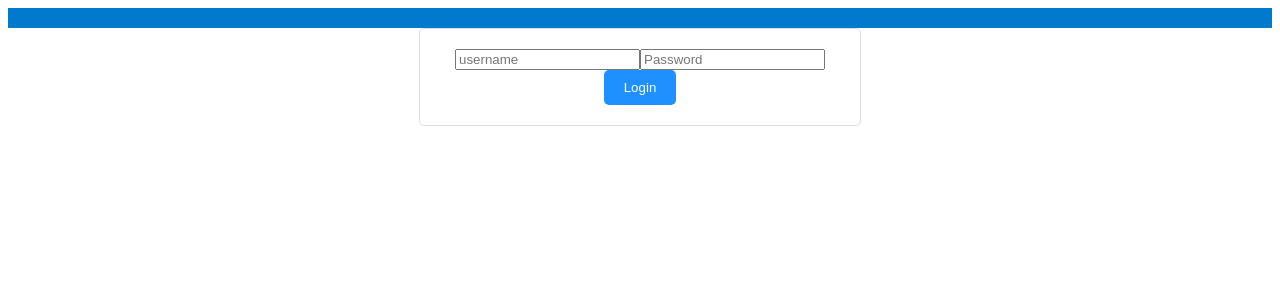
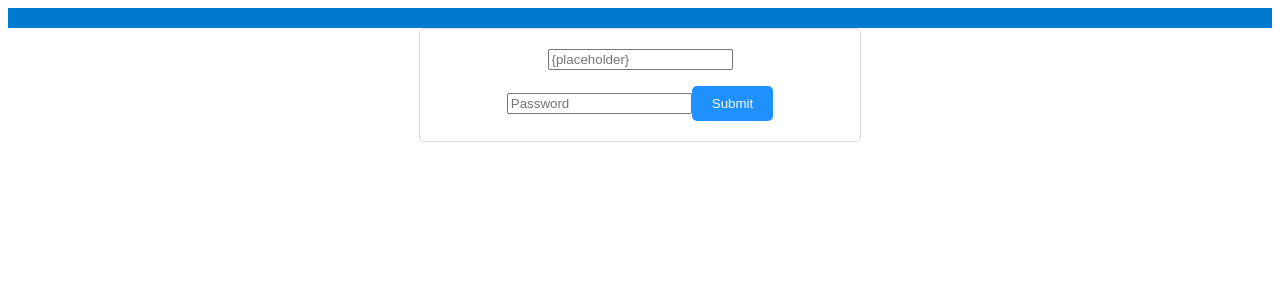
Before and after one commit to nikosajadi/Next-App, a Next.js app: page /login in a window 1280 px wide. Shown: the top 300 px of the page. Built offline with nearby package versions, Linux system fonts and the light colour scheme.

Commit message:
[Update]

```diff
--- a/src/pages/components/Button.tsx
+++ b/src/pages/components/Button.tsx
@@ -1,10 +1,16 @@
 /** @jsxImportSource @emotion/react */
 import { css } from '@emotion/react';
-import React, { Children } from 'react';
+import React from 'react';
 
-export default function Button({children}: {childre: React.ReactNode}) {
+type ButtonProps = {
+  type?: 'button' | 'submit' | 'reset';
+  children: React.ReactNode;
+};
+
+export default function Button({ type = 'button', children }: ButtonProps) {
   return (
     <button
+      type={type}
       css={css`
         background-color: #1e90ff;
         color: white;
--- /dev/null
+++ b/src/pages/components/Input/Input.tsx
@@ -0,0 +1,21 @@
+/** @jsxImportSource @emotion/react */
+import { css } from '@emotion/react';
+
+type InputProps = {
+  type?: string;
+  placeholder?: string;
+};
+
+
+export default function Input({ type = 'text', placeholder }: InputProps) {
+  return (
+    <div
+      css={css`
+       width: 100%;
+        margin-bottom: 1rem;
+      `}
+    >
+      <input type='{type}' placeholder='{placeholder}'/>
+    </div>
+  );
+}
--- /dev/null
+++ b/src/pages/components/index.tsx
@@ -0,0 +1,2 @@
+export
+{}
--- a/src/pages/login.tsx
+++ b/src/pages/login.tsx
@@ -3,6 +3,7 @@ import { css } from '@emotion/react';
 import LayoutAuth from './containers/LayoutAuth/LayoutAuth';
 import Header from './components/Header';
 import Button from './components/Button';
+import Input from './components/Input/Input';
 
 export default function Login() {
   return(
@@ -14,9 +15,9 @@ export default function Login() {
     <LayoutAuth>
       <>
       <form>
-      <input type='text' placeholder='username'></input>
+      <Input type='text' placeholder='email' />
       <input type='text' placeholder='Password'></input>
-      <Button>Login</Button>
+      <Button>Submit</Button>
       </form>
       </>
     </LayoutAuth>
```
Also changed, not shown: src/pages/components/InputEmail/InputEmail.tsx (added, +21 -0 lines), src/pages/components/InputPassword/InputPassword.tsx (added, +20 -0 lines), src/pages/components/InputText/InputText.tsx (added, +21 -0 lines).
